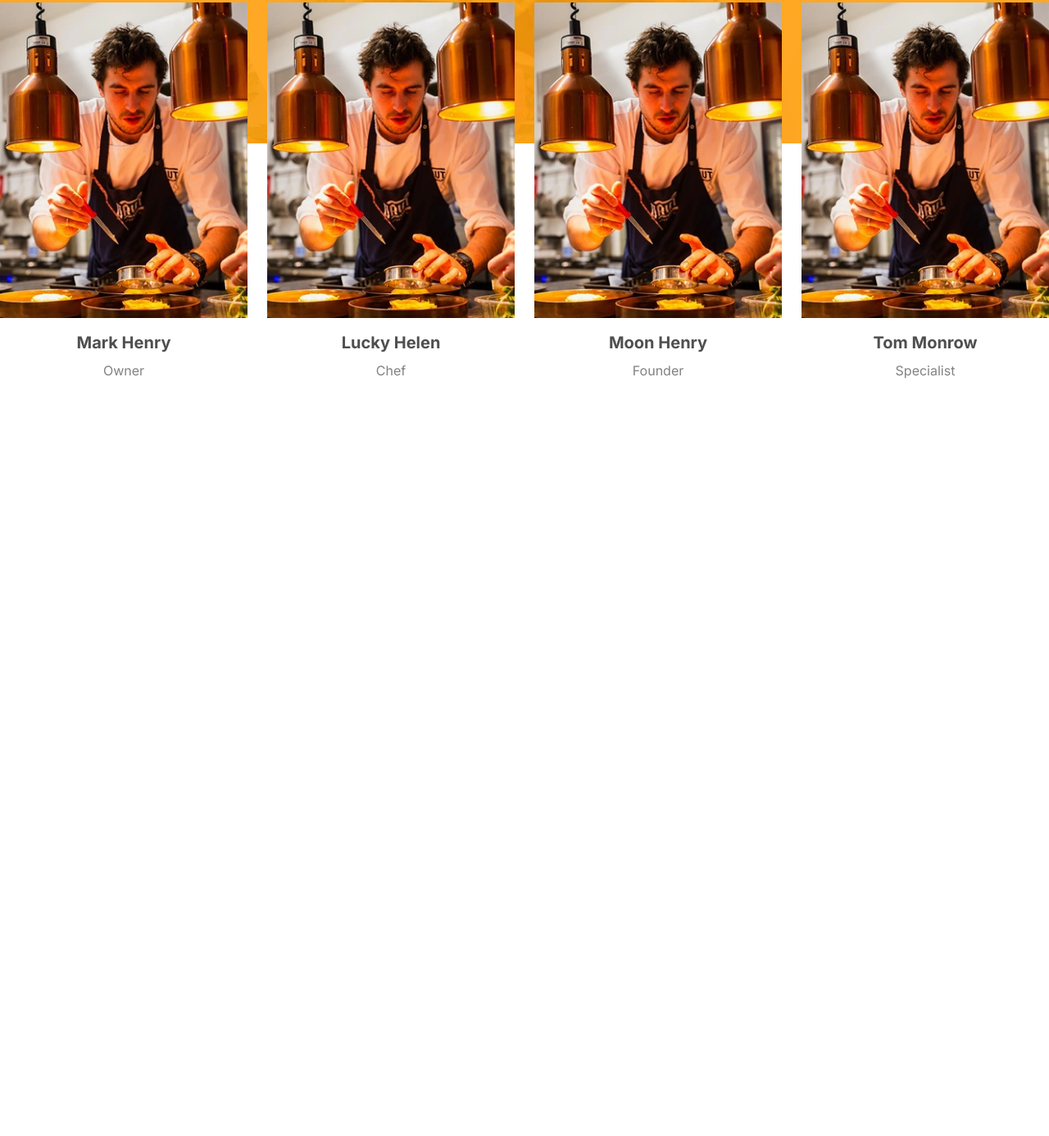
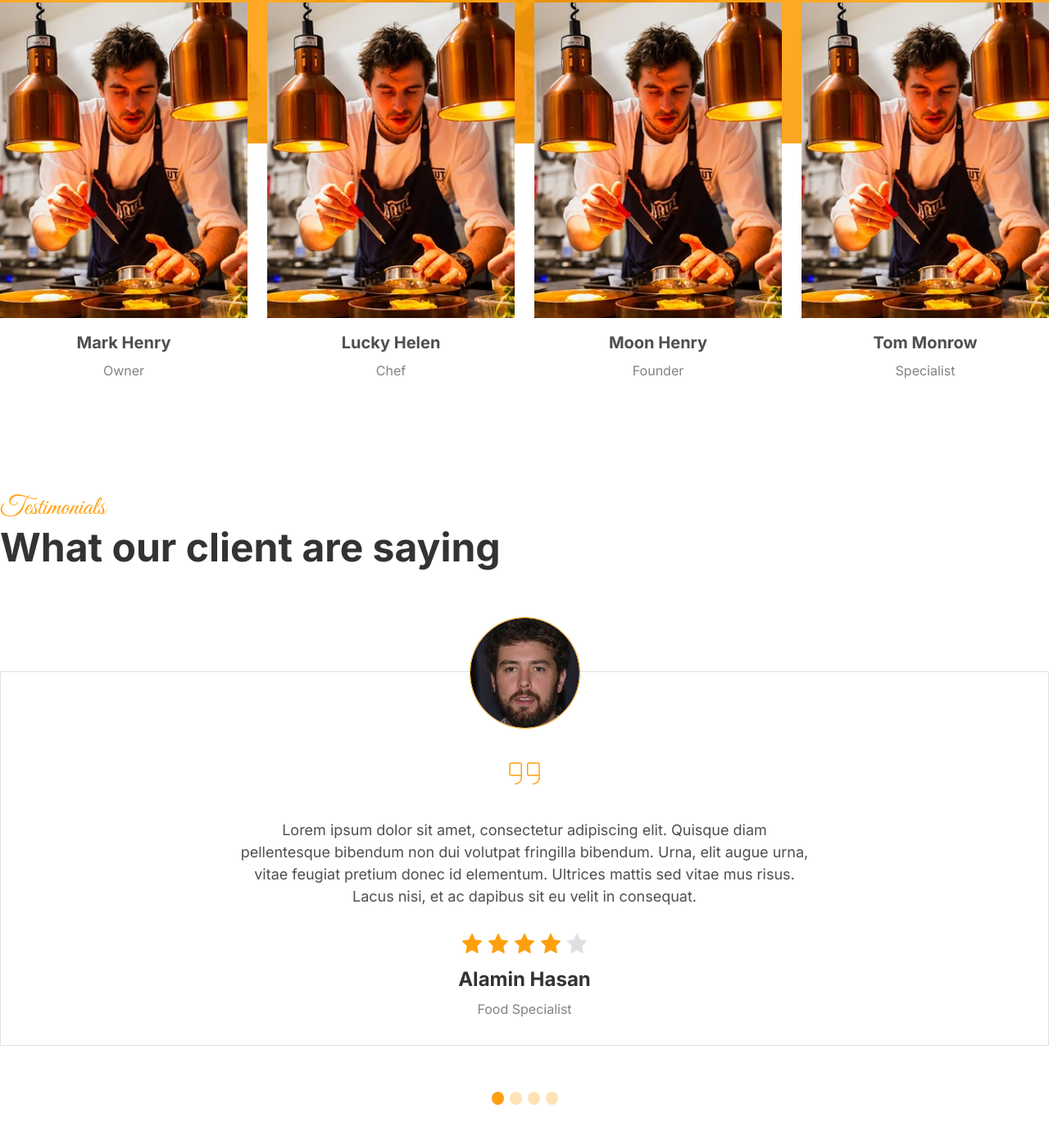
Before and after one commit to SojoodAsfour/Restaurant-project, a website: page about.html in a window 1280 px wide. Shown: the part 2558-3944 px from the top of the page at 82% size. Before the commit the page ends 3038 px from the top, so only its background shows below. Drawn offline with Linux system fonts and the light colour scheme; files whose address does not match are found by name.

Commit message:
create testimonials section - About-us page

```diff
--- a/about.html
+++ b/about.html
@@ -348,6 +348,51 @@
                 </div>
             </div>
         </section>
+
+        <section class="testimonials py-20 md:py-30">
+            <div class="container px-6 md:px-0">
+                <div class="testimonials-head gap-2 pb-25.75 md:pb-30.75">
+                    <span class="head-span">Testimonials</span>
+                    <h2 class="h2-style text-Gray1">What our client are saying</h2>
+                </div>
+
+                <div
+                    class="testimonial-card relative border border-Gray5 bg-white text-center row flex-col smooth hover:-translate-y-1 hover:shadow-xl">
+                    <img src="./assets/img/AboutUs/testimonial-img/testimonial-client.webp" alt="testimonial client img"
+                        class="absolute -top-16.75 icon-hover rounded-full border border-primary" />
+
+                    <img src="./assets/img/AboutUs/testimonial-img/Quotes.svg" alt="Quotes icon"
+                        class="pb-5 md:pb-8  pt-20.75 md:pt-24.75" />
+
+                    <p
+                        class="text-Gray2 px-6 md:px-0 text-[12px] md:text-[16px] lg:text-[18px] md:max-w-160 lg:max-w-175 pb-6 md:pb-8">
+                        Lorem ipsum dolor sit amet, consectetur adipiscing elit.
+                        Quisque diam pellentesque bibendum non dui volutpat fringilla bibendum. Urna, elit augue urna,
+                        vitae feugiat pretium donec id elementum. Ultrices mattis sed vitae mus risus.
+                        Lacus nisi, et ac dapibus sit eu velit in consequat.
+                    </p>
+
+                    <div class="testimonial-stars row gap-2 pb-4">
+                        <img src="./assets/img/AboutUs/testimonial-img/star.svg" alt="star" class="testimonial-star" />
+                        <img src="./assets/img/AboutUs/testimonial-img/star.svg" alt="star" class="testimonial-star" />
+                        <img src="./assets/img/AboutUs/testimonial-img/star.svg" alt="star" class="testimonial-star" />
+                        <img src="./assets/img/AboutUs/testimonial-img/star.svg" alt="star" class="testimonial-star" />
+                        <img src="./assets/img/AboutUs/testimonial-img/star-gray.svg" alt="star"
+                            class="testimonial-star" />
+                    </div>
+
+                    <h5 class="h5-style lg:text-[24px] pb-2 text-Gray1">Alamin Hasan</h5>
+                    <p class="text-Gray3 text-[13px] md:text-[16px] pb-6 md:pb-8">Food Specialist</p>
+                </div>
+
+                <div class="testimonial-dots pt-10 md:pt-14 pb-3 md:pb-5 row gap-1.75 justify-center">
+                    <img src="./assets/img/AboutUs/testimonial-img/Dot-primary.svg" alt="dot" class="testimonial-dot" />
+                    <img src="./assets/img/AboutUs/testimonial-img/Dot.svg" alt="dot" class="testimonial-dot" />
+                    <img src="./assets/img/AboutUs/testimonial-img/Dot.svg" alt="dot" class="testimonial-dot" />
+                    <img src="./assets/img/AboutUs/testimonial-img/Dot.svg" alt="dot" class="testimonial-dot" />
+                </div>
+            </div>
+        </section>
     </main>
 
 </body>
```
Also changed, not shown: assets/img/AboutUs/testimonial-img/Dot-primary.svg (added), assets/img/AboutUs/testimonial-img/Dot.svg (added), assets/img/AboutUs/testimonial-img/Quotes.svg (added), assets/img/AboutUs/testimonial-img/star-gray.svg (added), assets/img/AboutUs/testimonial-img/star.svg (added), assets/img/AboutUs/testimonial-img/testimonial-client.webp (added).
